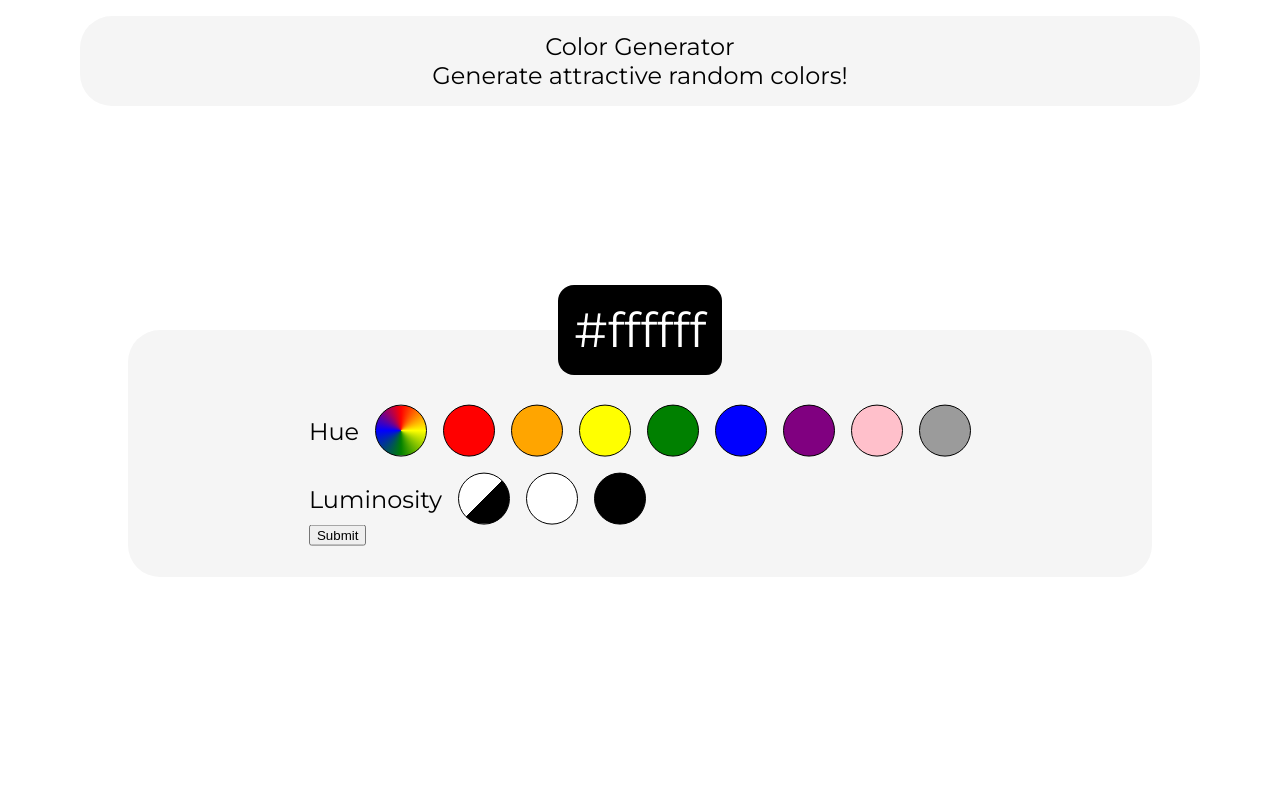
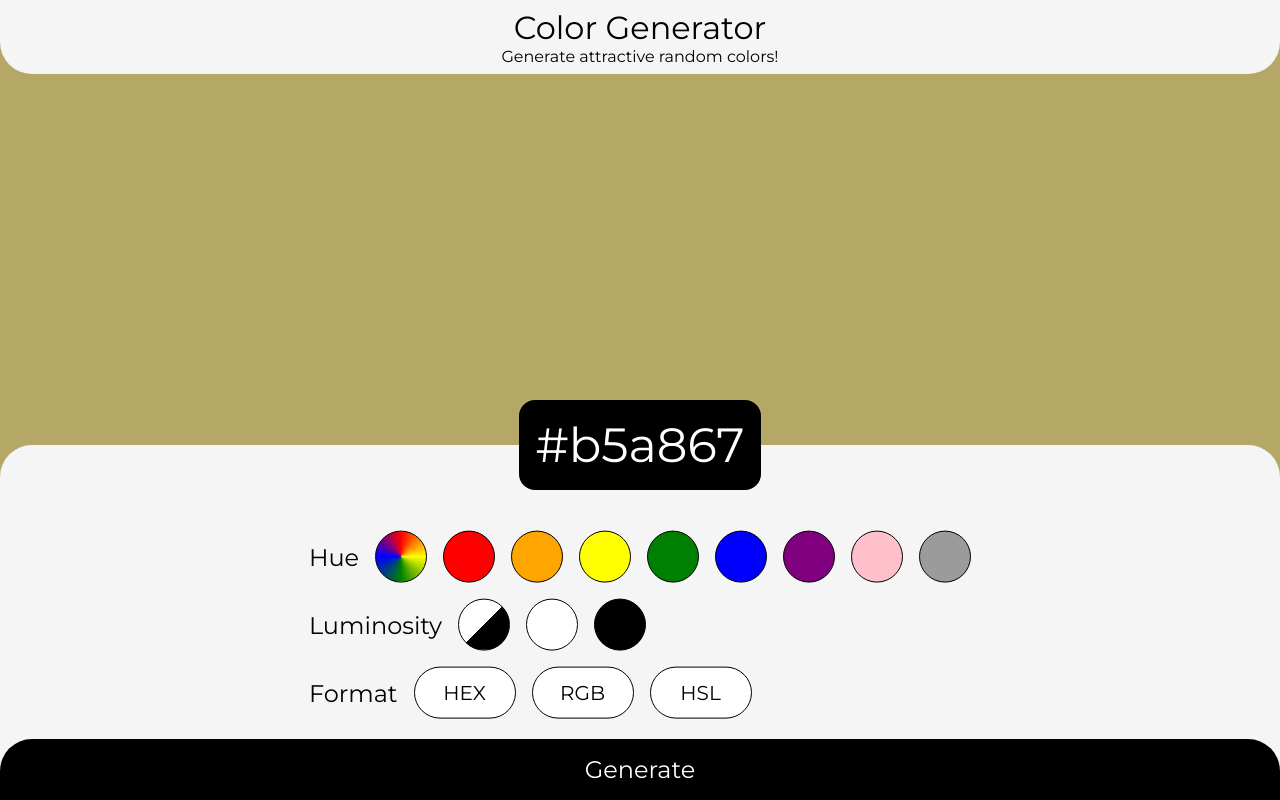
Before and after one commit to shanuflash/colorgenerator, a React (Create React App) app: page / in a window 1280 px wide. Built offline with nearby package versions, Linux system fonts and the light colour scheme.

Commit message:
add format selector, change styling

```diff
--- a/src/App.css
+++ b/src/App.css
@@ -1,29 +1,47 @@
+.App {
+  display: flex;
+  flex-direction: column;
+  justify-content: space-between;
+  align-items: center;
+}
 .nav {
+  /* margin: 0 1rem 0 1rem; */
+  width: 100vw;
   display: flex;
   justify-content: center;
   align-items: center;
   flex-direction: column;
-  font-size: 1.5rem;
+  font-size: 2rem;
   background-color: whitesmoke;
-  transform: translateY(1rem);
-  padding: 1rem;
-  margin: 0 5rem 0 5rem;
-  border-radius: 2rem;
+
+  padding: 0.5rem 0 0.5rem 0;
+  border-radius: 0 0 2rem 2rem;
+}
+.nav-container {
+  display: flex;
+  justify-content: center;
+}
+
+.desc {
+  font-size: 1rem;
 }
 
 .container {
-  transform: translateY(30vh);
   display: flex;
   align-items: center;
   justify-content: center;
   flex-direction: column;
   background-color: whitesmoke;
-
-  border-radius: 2rem;
+  border-radius: 2rem 2rem 0 0;
   margin: 0 8rem 0 8rem;
 }
-
+@media screen and (max-width: 768px) {
+  .container {
+    margin: 0 1rem 0 1rem;
+  }
+}
 .colorcode {
+  cursor: help;
   background-color: rgb(0, 0, 0);
   color: #fff;
   border-radius: 1rem;
@@ -33,17 +51,28 @@
 }
 
 .circle {
+  cursor: pointer;
   height: 50px;
   width: 50px;
   border-radius: 50%;
 }
+.squircle {
+  cursor: pointer;
+  display: flex;
+  align-items: center;
+  justify-content: center;
+  font-size: 1.25rem;
+  height: 50px;
+  width: 100px;
+  border-radius: 3rem;
+}
 .options {
-  transform: translateY(-20%);
+  transform: translateY(-10%);
 }
 .option {
+  margin: 1rem 3rem 0 3rem;
   display: flex;
   flex-direction: row;
-  margin-top: 1rem;
 }
 .optionTitle {
   font-size: 1.5rem;
@@ -54,6 +83,26 @@
 
 .optionSelector {
   display: flex;
+  flex-wrap: wrap;
   flex-direction: row;
   gap: 1rem;
 }
+.button {
+  width: 100%;
+  display: flex;
+  align-items: center;
+  justify-content: center;
+}
+.generate {
+  /* transform: translateY(1px); */
+  font-family: "Montserrat", sans-serif;
+  padding: 1rem 0 1rem 0;
+  width: 100vw;
+  cursor: pointer;
+  align-items: center;
+  background-color: rgb(0, 0, 0);
+  color: white;
+  border: none;
+  font-size: 1.5rem;
+  border-radius: 2rem 2rem 0 0;
+}
--- a/src/App.jsx
+++ b/src/App.jsx
@@ -1,7 +1,7 @@
 import "./App.css";
 import randomcolor from "randomcolor";
-import { useState } from "react";
-
+import { useState, useEffect } from "react";
+//TODO: user input tick mark?
 function App() {
   const luminosityArray = ["Random", "Light", "Dark"];
   const formatArray = ["HEX", "RGB", "HSL"];
@@ -29,14 +29,33 @@ function App() {
     setColor(color);
     event.preventDefault();
   };
+  useEffect(() => {
+    const color = randomcolor({
+      hue: Hue,
+      luminosity: Luminosity,
+      format: Format,
+    });
+    setColor(color);
+  }, [Hue, Luminosity, Format]);
   return (
-    <div className="App" style={{ backgroundColor: Color, height: "100vh" }}>
-      <div className="nav">
-        <div className="title">Color Generator</div>
-        <div className="desc">Generate attractive random colors!</div>
+    <div
+      className="App"
+      style={{ backgroundColor: Color, height: "100vh" }}
+      data-joy-color-scheme="dark"
+    >
+      <div className="nav-container">
+        <div className="nav">
+          <div className="title">Color Generator</div>
+          <div className="desc">Generate attractive random colors!</div>
+        </div>
       </div>
       <div className="container">
-        <div className="colorcode">{Color}</div>
+        <div
+          className="colorcode"
+          onClick={() => navigator.clipboard.writeText(Color)}
+        >
+          {Color}
+        </div>
         <div className="options">
           <form onSubmit={handleSubmit}>
             <div className="hue option">
@@ -79,31 +98,29 @@ function App() {
                 ))}
               </div>
             </div>
-            <div className="format">
-              {/* <FormControl>
-                <FormLabel>Format</FormLabel>
-                <RadioGroup
-                  row
-                  className="formatRadio"
-                  name="radio-buttons-group"
-                  value={Format}
-                  onChange={handleFormat}
-                >
-                  {formatArray.map((formatMap) => (
-                    <Radio
-                      style={{
-                        alignItems: "center",
-                      }}
-                      value={formatMap.toLowerCase()}
-                      label={formatMap}
-                    />
-                  ))}
-                </RadioGroup>
-              </FormControl> */}
+            <div className="format option">
+              <div className="optionTitle">Format</div>
+              <div className="optionSelector">
+                {formatArray.map((formatMap) => (
+                  <div
+                    className="squircle"
+                    style={{
+                      background: "white",
+                      border: "1px solid",
+                    }}
+                    onClick={() => setFormat(formatMap.toLowerCase())}
+                  >
+                    {formatMap}
+                  </div>
+                ))}
+              </div>
             </div>
+            {/* WIP */}
             <div className="count"></div>
-            <button type="submit">Submit</button>
           </form>
+        </div>
+        <div className="button">
+          <button className="generate">Generate</button>
         </div>
       </div>
     </div>
```
